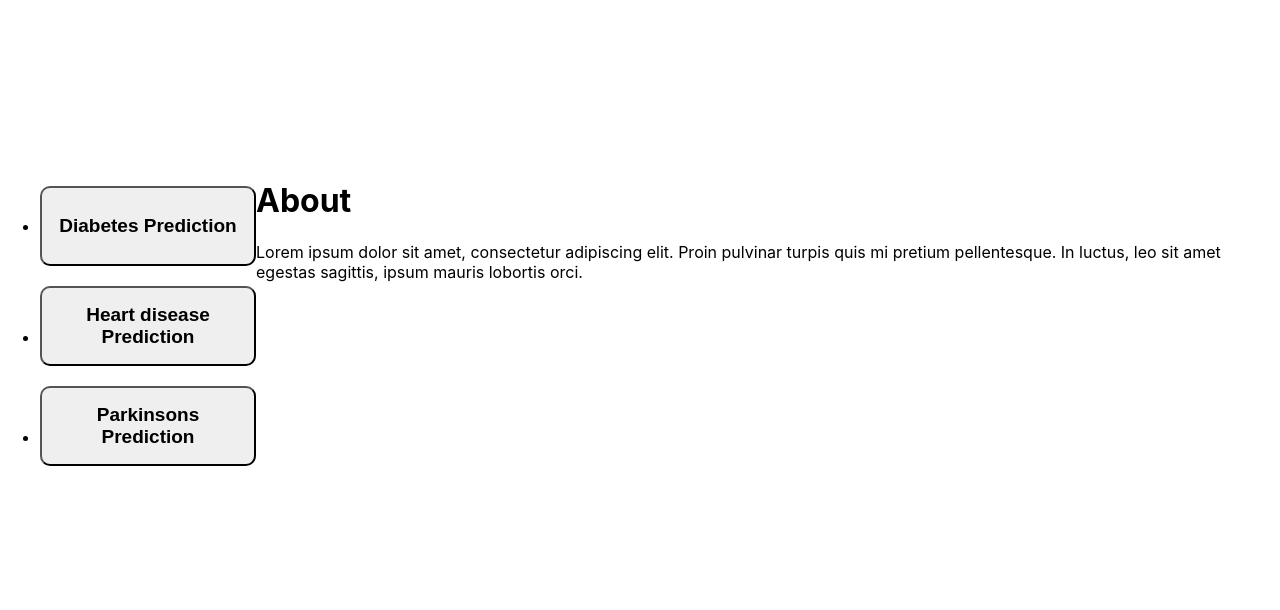
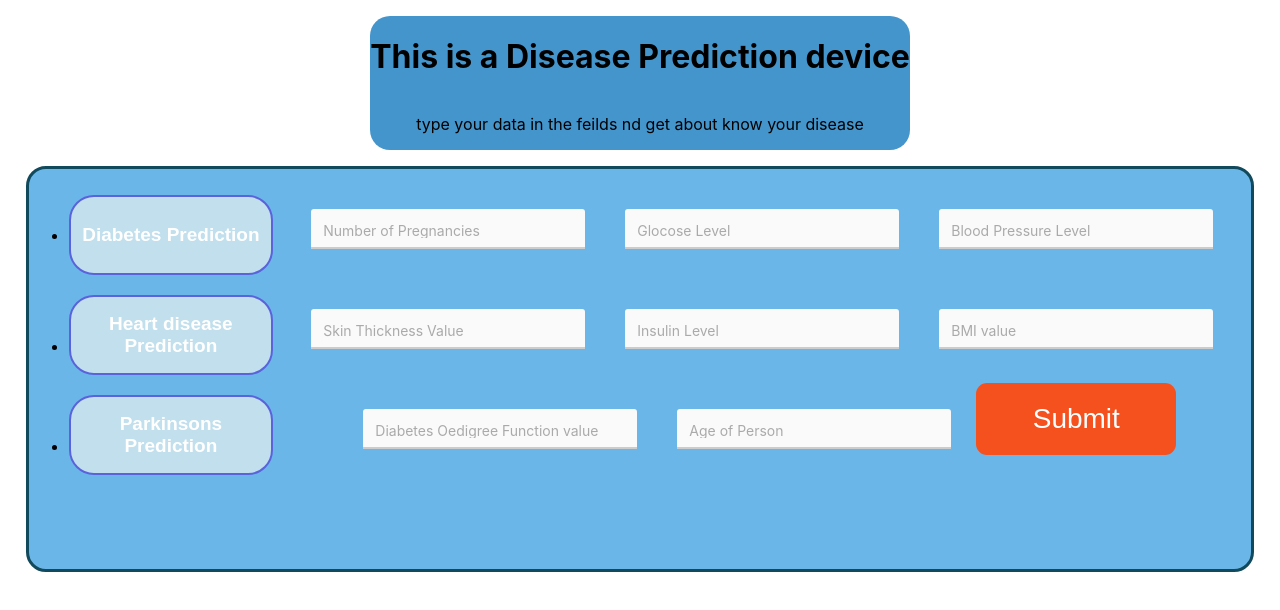
Before and after one commit to AbhishekGupta-193/Disease_Prediction_Application, a React (Create React App) app: page / in a window 1280 px wide. Both pictures are taken after a click on the button "Heart disease Prediction". Shown: the top 610 px of the page. Built offline with nearby package versions, Linux system fonts and the light colour scheme.

Commit message:
homepage added

```diff
--- a/src/App.css
+++ b/src/App.css
@@ -1,7 +1,9 @@
 .root {
-  margin: 20vh 0;
-  width: 100%;
-  /* border: 3px solid green; */
+  margin: 0 2vw;
+  /* width: 100%; */
+  border: 3px solid rgb(17, 74, 92);
+  border-radius: 20px;
+  background-color: rgb(107, 182, 233);
 
   display: flex;
   justify-content: center;
@@ -18,10 +20,12 @@
   width: 100%;
   height: 80px;
   margin: 10px 0;
-  /* border: 2px solid green; */
-  border-radius: 10px;
+  border: 2px solid rgb(90, 99, 219);
+  border-radius: 25px;
   font-size: 19px;
   font-weight: 700;
+  background-color: rgb(193, 223, 236);
+  color: white;
 }
 
 .root2 {
@@ -29,3 +33,39 @@
   height: 50vh;
   /* background-color: aquamarine; */
 }
+.main-heading{
+  margin: 2vh;
+  display: flex;
+  flex-direction: column;
+  justify-self: center;
+  align-items: center;
+  background-color: rgb(68, 149, 204);
+  border-radius: 20px;
+}
+
+.result-main {
+  display: flex;
+  justify-content: center;
+  align-items: center;
+  background-color: #eba894;
+  border-radius: 20px;
+  margin-top: 50px;
+  height: 50px;
+}
+
+.result-header {
+  /* background-color: red; */
+  width: 50%;
+  margin :100px;
+  color: white;
+  font-size: 35px;
+}
+
+.result {
+  /* background-color: #aaa; */
+  height: 30px;
+  font-size: 25px;
+  width: 50%;
+  margin:0 200px 0 0;
+  color: white;
+}
--- a/src/App.js
+++ b/src/App.js
@@ -8,6 +8,11 @@ function App() {
   const [page, setPage] = useState("diabetes");
 
   return (
+    <>
+      <div className='main-heading'>
+        <h1>This is a Disease Prediction device</h1>
+        <p>type your data in the feilds nd get about know your disease</p>
+      </div>
       <div className='root'>
 
         <nav className='root1'>
@@ -39,6 +44,7 @@ function App() {
         </main>
 
       </div>
+    </>
   );
 }
 
--- a/src/components/diabetes.js
+++ b/src/components/diabetes.js
@@ -16,7 +16,7 @@ function Diabetes() {
         dofv: "",
         age: ""
     })
-const [result, setResult] = useState("")
+const [result, setResult] = useState("You will get ans here")
     const handleChange = (e) => {
         const { name, value } = e.target;
         // console.log(name, value);
@@ -91,9 +91,9 @@ const [result, setResult] = useState("")
             <button class="button" style={{ verticalAlign: "middle" }} onClick={submit}><span>Submit </span></button>
 
         </div >
-        <section>
+        <section className='result-main'>
             <div className='result-header'>
-                    Predicted value
+                    Predicted value =
             </div>
             <div className='result'>
                 {result}
--- a/src/components/heart.js
+++ b/src/components/heart.js
@@ -1,16 +1,106 @@
-import React from 'react'
+import React, { useState } from 'react';
+import './diabetes.css'
+import axios from 'axios'
+// import { useNavigate } from 'react-router-dom';
+import { redirect } from "react-router-dom";
 
-const heart = () => {
+function Heart() {
+    // const navigate = useNavigate();
+    const [user, setUser] = useState({
+        preg: "",
+        gl: "",
+        bp: "",
+        skv: "",
+        il: "",
+        bmi: "",
+        dofv: "",
+        age: ""
+    })
+const [result, setResult] = useState("")
+    const handleChange = (e) => {
+        const { name, value } = e.target;
+        // console.log(name, value);
+        setUser({
+            ...user,
+            [name]: value
+        })
+    }
+
+    const submit = async() => {
+        const { preg, gl, bp, skv, il, bmi, dofv, age } = user
+        const url="http://127.0.0.1:5000/predict"
+        const res=await axios.post(url,user)
+        const data=res.data;
+        setResult(data);
+
+
+        // if (preg && gl && bp && skv && il && bmi && dofv && age) {
+        //     axios.post("http://localhost:8000/", user)
+        //         .then(res => alert(res.data.message));
+        //     redirect('http://localhost:8000/');
+        // }
+        // else {
+        //     alert("No feild should be empty");
+        // }
+    }
+
     return (
-        <div>
-            <h1>About</h1>
-            <p>
-                Lorem ipsum dolor sit amet, consectetur adipiscing elit. Proin
-                pulvinar turpis quis mi pretium pellentesque. In luctus, leo sit amet
-                egestas sagittis, ipsum mauris lobortis orci.
-            </p>
-        </div>
+        <>
+        <div className="main-home">
+
+            <label class="custom-field two">
+                <input type="number" name="preg" value={user.preg} onChange={handleChange} placeholder="&nbsp;" />
+                <span class="placeholder">Number of Pregnancies</span>
+            </label>
+
+            <label class="custom-field two">
+                <input type="number" name='gl' value={user.gl} onChange={handleChange} placeholder="&nbsp;" />
+                <span class="placeholder">Glocose Level</span>
+            </label>
+
+            <label class="custom-field two">
+                <input type="number" name='bp' value={user.bp} onChange={handleChange} placeholder="&nbsp;" />
+                <span class="placeholder">Blood Pressure Level</span>
+            </label>
+
+            <label class="custom-field two">
+                <input type="number" name='skv' value={user.skv} onChange={handleChange} placeholder="&nbsp;" />
+                <span class="placeholder">Skin Thickness Value</span>
+            </label>
+
+            <label class="custom-field two">
+                <input type="number" name='il' value={user.il} onChange={handleChange} placeholder="&nbsp;" />
+                <span class="placeholder">Insulin Level</span>
+            </label>
+
+            <label class="custom-field two">
+                <input type="number" name='bmi' value={user.bmi} onChange={handleChange} placeholder="&nbsp;" />
+                <span class="placeholder">BMI value</span>
+            </label>
+
+            <label class="custom-field two">
+                <input type="number" name='dofv' value={user.dofv} onChange={handleChange} placeholder="&nbsp;" />
+                <span class="placeholder">Diabetes Oedigree Function value</span>
+            </label>
+
+            <label class="custom-field two">
+                <input type="number" name='age' value={user.age} onChange={handleChange} placeholder="&nbsp;" />
+                <span class="placeholder">Age of Person</span>
+            </label>
+
+            <button class="button" style={{ verticalAlign: "middle" }} onClick={submit}><span>Submit </span></button>
+
+        </div >
+        <section>
+            <div className='result-header'>
+                    Predicted value
+            </div>
+            <div className='result'>
+                {result}
+            </div>
+        </section>
+        </>
     )
 }
 
-export default heart
+export default Heart
--- a/src/components/parkinsons.js
+++ b/src/components/parkinsons.js
@@ -1,16 +1,106 @@
-import React from 'react'
+import React, { useState } from 'react';
+import './diabetes.css'
+import axios from 'axios'
+// import { useNavigate } from 'react-router-dom';
+import { redirect } from "react-router-dom";
 
-const parkinsons = () => {
+function Parkinsons() {
+    // const navigate = useNavigate();
+    const [user, setUser] = useState({
+        preg: "",
+        gl: "",
+        bp: "",
+        skv: "",
+        il: "",
+        bmi: "",
+        dofv: "",
+        age: ""
+    })
+const [result, setResult] = useState("")
+    const handleChange = (e) => {
+        const { name, value } = e.target;
+        // console.log(name, value);
+        setUser({
+            ...user,
+            [name]: value
+        })
+    }
+
+    const submit = async() => {
+        const { preg, gl, bp, skv, il, bmi, dofv, age } = user
+        const url="http://127.0.0.1:5000/predict"
+        const res=await axios.post(url,user)
+        const data=res.data;
+        setResult(data);
+
+
+        // if (preg && gl && bp && skv && il && bmi && dofv && age) {
+        //     axios.post("http://localhost:8000/", user)
+        //         .then(res => alert(res.data.message));
+        //     redirect('http://localhost:8000/');
+        // }
+        // else {
+        //     alert("No feild should be empty");
+        // }
+    }
+
     return (
-        <div>
-            <h1>Contact</h1>
-            <p>
-                Lorem ipsum dolor sit amet, consectetur adipiscing elit. Proin
-                pulvinar turpis quis mi pretium pellentesque. In luctus, leo sit amet
-                egestas sagittis, ipsum mauris lobortis orci.
-            </p>
-        </div>
+        <>
+        <div className="main-home">
+
+            <label class="custom-field two">
+                <input type="number" name="preg" value={user.preg} onChange={handleChange} placeholder="&nbsp;" />
+                <span class="placeholder">Number of Pregnancies</span>
+            </label>
+
+            <label class="custom-field two">
+                <input type="number" name='gl' value={user.gl} onChange={handleChange} placeholder="&nbsp;" />
+                <span class="placeholder">Glocose Level</span>
+            </label>
+
+            <label class="custom-field two">
+                <input type="number" name='bp' value={user.bp} onChange={handleChange} placeholder="&nbsp;" />
+                <span class="placeholder">Blood Pressure Level</span>
+            </label>
+
+            <label class="custom-field two">
+                <input type="number" name='skv' value={user.skv} onChange={handleChange} placeholder="&nbsp;" />
+                <span class="placeholder">Skin Thickness Value</span>
+            </label>
+
+            <label class="custom-field two">
+                <input type="number" name='il' value={user.il} onChange={handleChange} placeholder="&nbsp;" />
+                <span class="placeholder">Insulin Level</span>
+            </label>
+
+            <label class="custom-field two">
+                <input type="number" name='bmi' value={user.bmi} onChange={handleChange} placeholder="&nbsp;" />
+                <span class="placeholder">BMI value</span>
+            </label>
+
+            <label class="custom-field two">
+                <input type="number" name='dofv' value={user.dofv} onChange={handleChange} placeholder="&nbsp;" />
+                <span class="placeholder">Diabetes Oedigree Function value</span>
+            </label>
+
+            <label class="custom-field two">
+                <input type="number" name='age' value={user.age} onChange={handleChange} placeholder="&nbsp;" />
+                <span class="placeholder">Age of Person</span>
+            </label>
+
+            <button class="button" style={{ verticalAlign: "middle" }} onClick={submit}><span>Submit </span></button>
+
+        </div >
+        <section>
+            <div className='result-header'>
+                    Predicted value
+            </div>
+            <div className='result'>
+                {result}
+            </div>
+        </section>
+        </>
     )
 }
 
-export default parkinsons
+export default Parkinsons
```
Also changed, not shown: src/components/diabetes.css (line endings or trailing spaces). Lines whose indentation alone changed are shown as unchanged.
